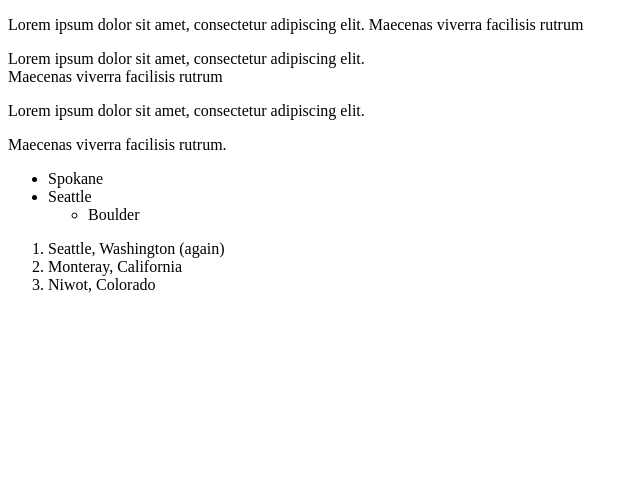
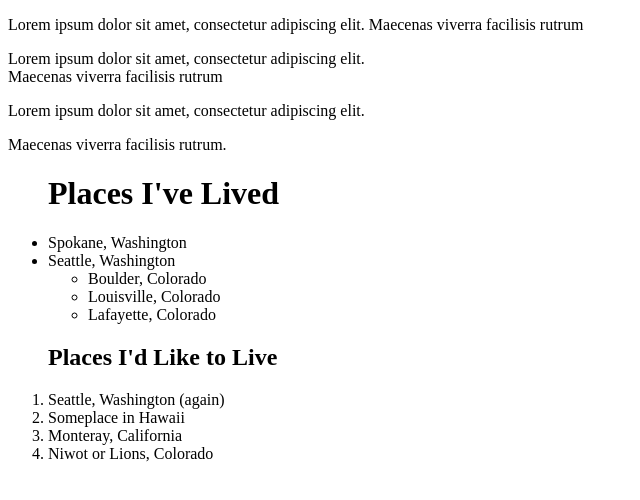
Before and after one commit to phoebequincy/HTMLcheckpoint, a plain HTML site: page index.html in a window 1280 px wide. Shown: the whole page, without its empty margins (0-640 px from the left). Drawn offline with Linux system fonts and the light colour scheme.

Commit message:
added headers

```diff
--- a/index.html
+++ b/index.html
@@ -14,17 +14,22 @@
     <p>Lorem ipsum dolor sit amet, consectetur adipiscing elit.</p>
     <p>Maecenas viverra facilisis rutrum.</p>
     <ul>
-    <li>Spokane</li>
-    <li>Seattle
+    <h1>Places I've Lived</h1>
+    <li>Spokane, Washington</li>
+    <li>Seattle, Washington
         <ul>
-            <li>Boulder</li>
+            <li>Boulder, Colorado</li>
+            <li>Louisville, Colorado</li>
+            <li>Lafayette, Colorado</li>
         </ul>
     </li>
 </ul>
 <ol>
+    <h2>Places I'd Like to Live</h2>
     <li>Seattle, Washington (again)</li>
+    <li>Someplace in Hawaii</li>
     <li>Monteray, California</li>
-    <li>Niwot, Colorado</li>
+    <li>Niwot or Lions, Colorado</li>
 </ol>
   </body>
 </html>
```
